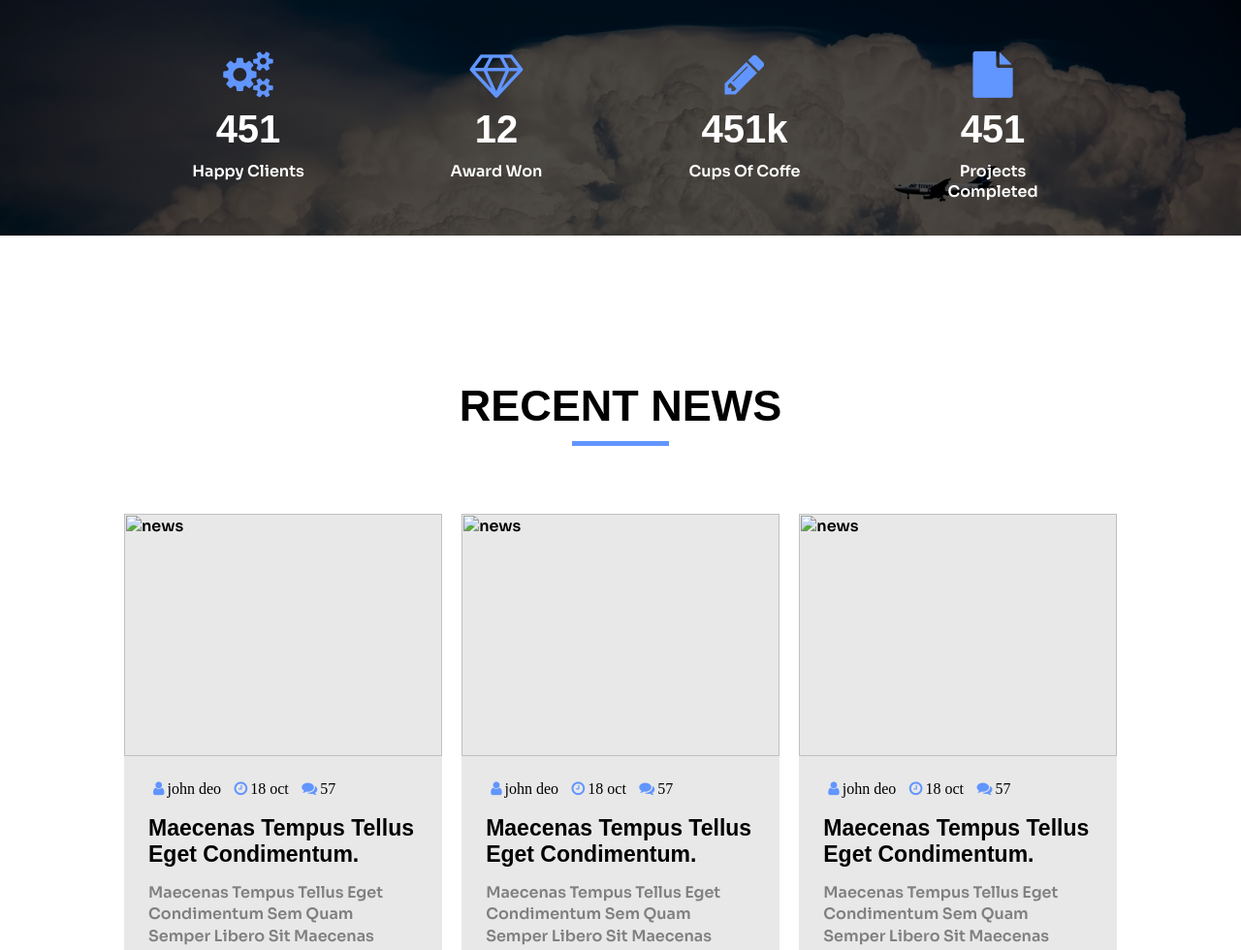
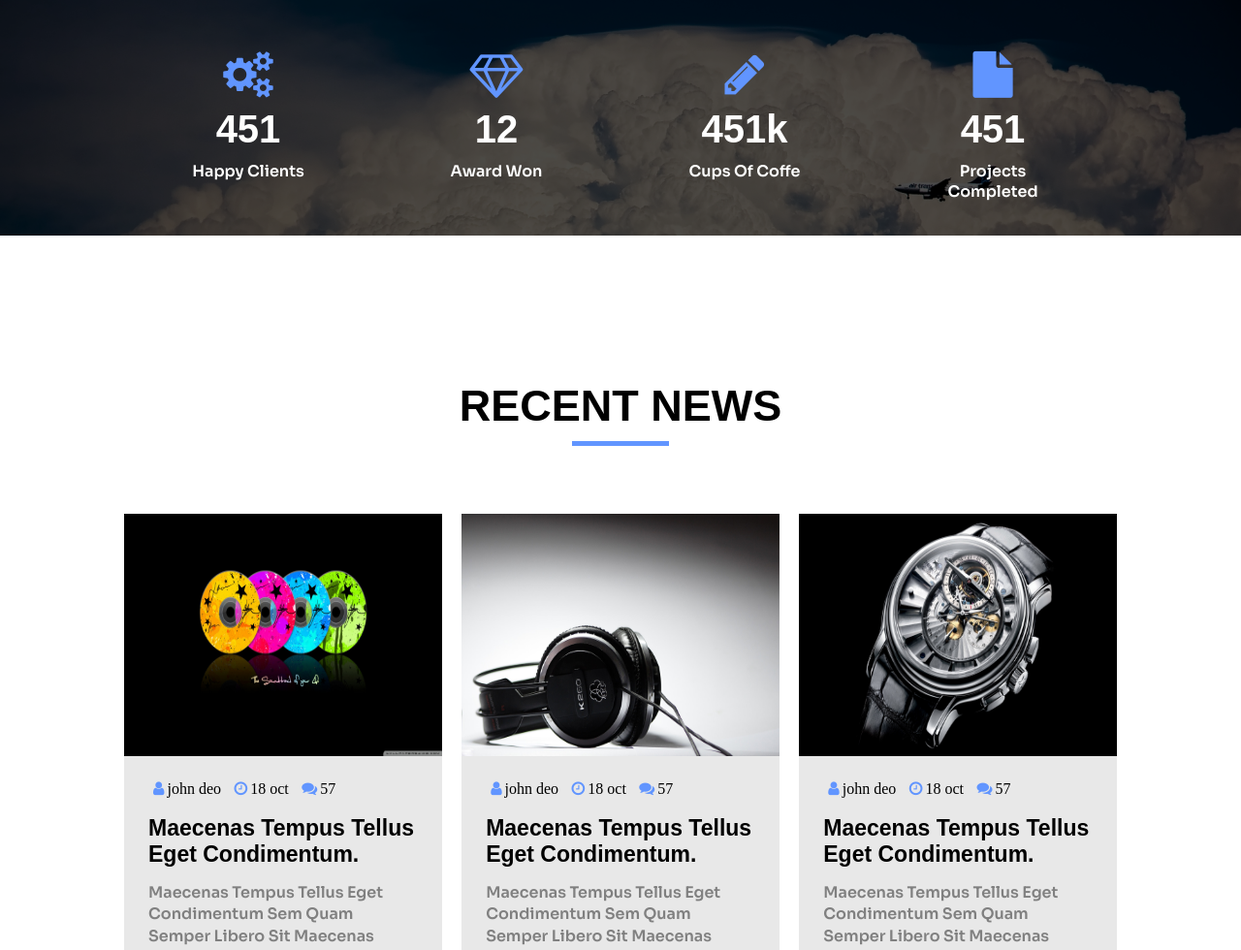
Before and after one commit to ahmedabdelrahmanalghwalbi/html_css_template, a plain HTML site: page index.html in a window 1280 px wide. Shown: the part 4048-5028 px from the top of the page at 97% size. Drawn offline with Linux system fonts and the light colour scheme.

Commit message:
html_css_template

```diff
--- a/index.html
+++ b/index.html
@@ -246,7 +246,7 @@
                 </div>
                 <div class="choose-items right">
                     <div class="right-image">
-                        <img src="../first project/images/choose.jpg" alt="air">
+                        <img src="../html_css_template/images/choose.jpg" alt="air">
                     </div>
                 </div>
                </div>
@@ -295,7 +295,7 @@
                 <div class="news-items">
                     <div class="new">
                         <div class="new-image">
-                            <img src="../first project/images/new1.jpg" alt="news">
+                            <img src="../html_css_template/images/new1.jpg" alt="news">
                         </div>
                         <div class="news-content">
                         <ul class="news-list">
@@ -310,7 +310,7 @@
                     </div>
                     <div class="new mg">
                         <div class="new-image">
-                            <img src="../first project/images/new2.jpg" alt="news">
+                            <img src="../html_css_template/images/new2.jpg" alt="news">
                         </div>
                         <div class="news-content">
                         <ul class="news-list">
@@ -325,7 +325,7 @@
                     </div>
                     <div class="new">
                         <div class="new-image">
-                            <img src="../first project/images/new3.jpg" alt="news">
+                            <img src="../html_css_template/images/new3.jpg" alt="news">
                         </div>
                         <div class="news-content">
                         <ul class="news-list">
```
